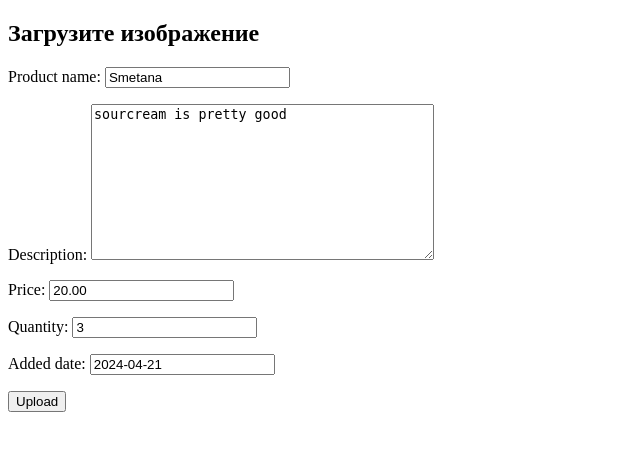
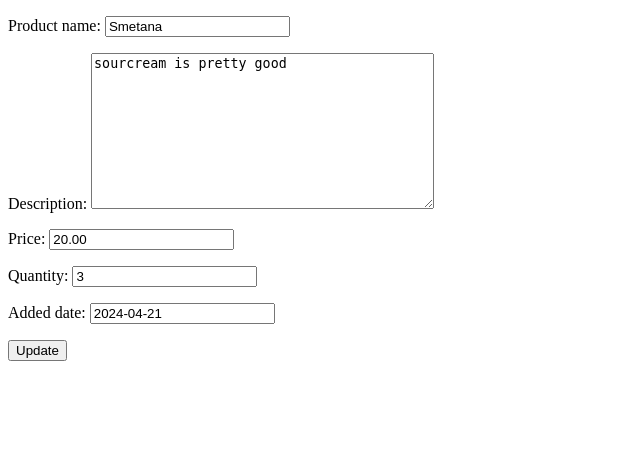
Before and after one commit to PEBU3OP1/Framework_Django, a Django app: page /update_product/1 in a window 1280 px wide. Shown: the top 451 px of the page, without its empty margins (0-640 px from the left). Run offline with Django 5.2, Linux system fonts and the light colour scheme; data comes from the database, SQL or seed files in the repository.

Commit message:
HW4 DONE

```diff
--- a/HW_project/HW_project/hwapp/templates/hwapp/update_product.html
+++ b/HW_project/HW_project/hwapp/templates/hwapp/update_product.html
@@ -1,15 +1,16 @@
 {% extends 'base.html' %}
 
 {% block title %}
-Add your product
+Update your product
 {% endblock %}
 
 
 {% block content %}
+
 <form action="" method="post">
     {% csrf_token %}
     {{ form.as_p }}
-    <input type="submit" value="Send">
+    <input type="submit" value="Update">
 
 </form>
 
--- a/HW_project/HW_project/hwapp/views.py
+++ b/HW_project/HW_project/hwapp/views.py
@@ -118,4 +118,4 @@ def update_product(request, product_id):
         form = ChoiceForm(
             instance=product
         )
-    return render(request, 'hwapp/upload_image.html', {'form': form})
+    return render(request, 'hwapp/update_product.html', {'form': form})
```
Also changed, not shown: 1 other file.
